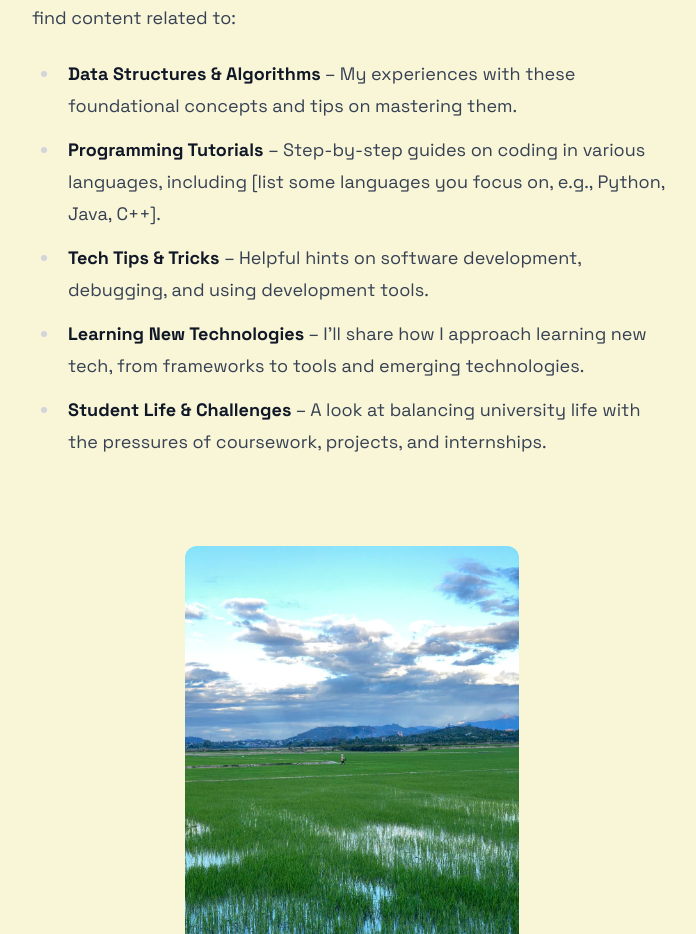
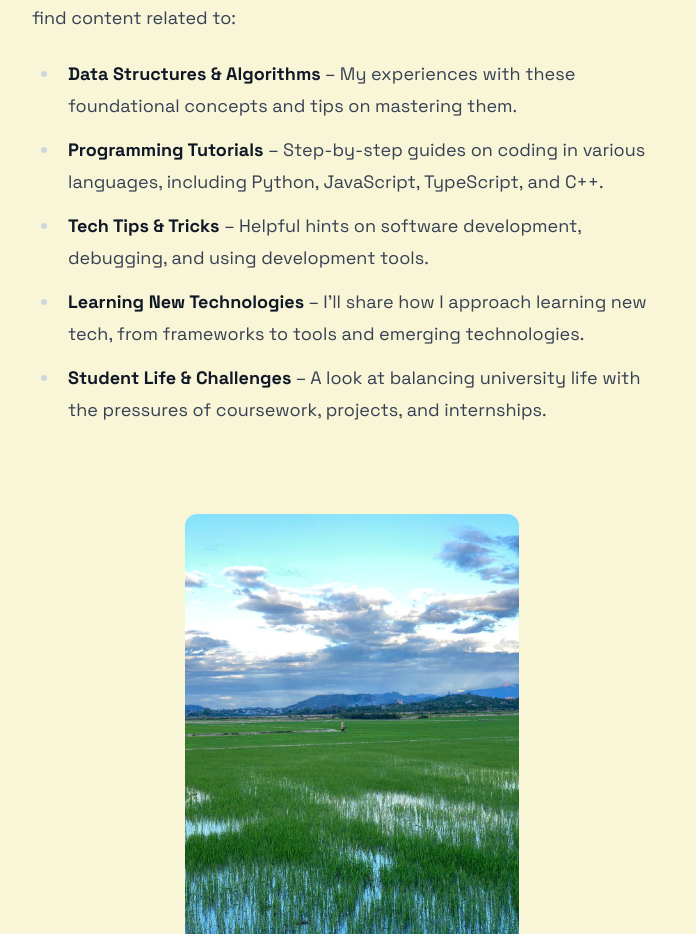
Before and after one commit to HoaLe69/blogs, a Next.js app: page /about-le in a window 1280 px wide. Shown: the part 1820-2754 px from the top of the page, without its empty margins (288-984 px from the left). Built offline with nearby package versions, Linux system fonts and the light colour scheme; no server answers.

Commit message:
fix: complete about page content

```diff
--- a/src/app/about-le/page.tsx
+++ b/src/app/about-le/page.tsx
@@ -41,7 +41,7 @@ export default function Page() {
           <p>
             I&apos;ve always been fascinated by technology --- How it works, how it evolves, and how it shapes our
             world. From my first computer programming class to diving deep into algorithms and data structures, I knew
-            IT was the field for me. But beyond just the academic side, I&apos;ve always been curious about learing new
+            IT was the field for me. But beyond just the academic side, I&apos;ve always been curious about learning new
             tools, programming languages, and latest tech trends. This blog is my way of documenting and sharing what
             I&apos;ve learned, as well as helping others on their own tech journeys.
           </p>
@@ -63,7 +63,7 @@ export default function Page() {
             </li>
             <li>
               <strong>Programming Tutorials </strong>– Step-by-step guides on coding in various languages, including
-              [list some languages you focus on, e.g., Python, Java, C++].
+              Python, JavaScript, TypeScript, and C++.
             </li>
             <li>
               <strong>Tech Tips & Tricks </strong>– Helpful hints on software development, debugging, and using
```
